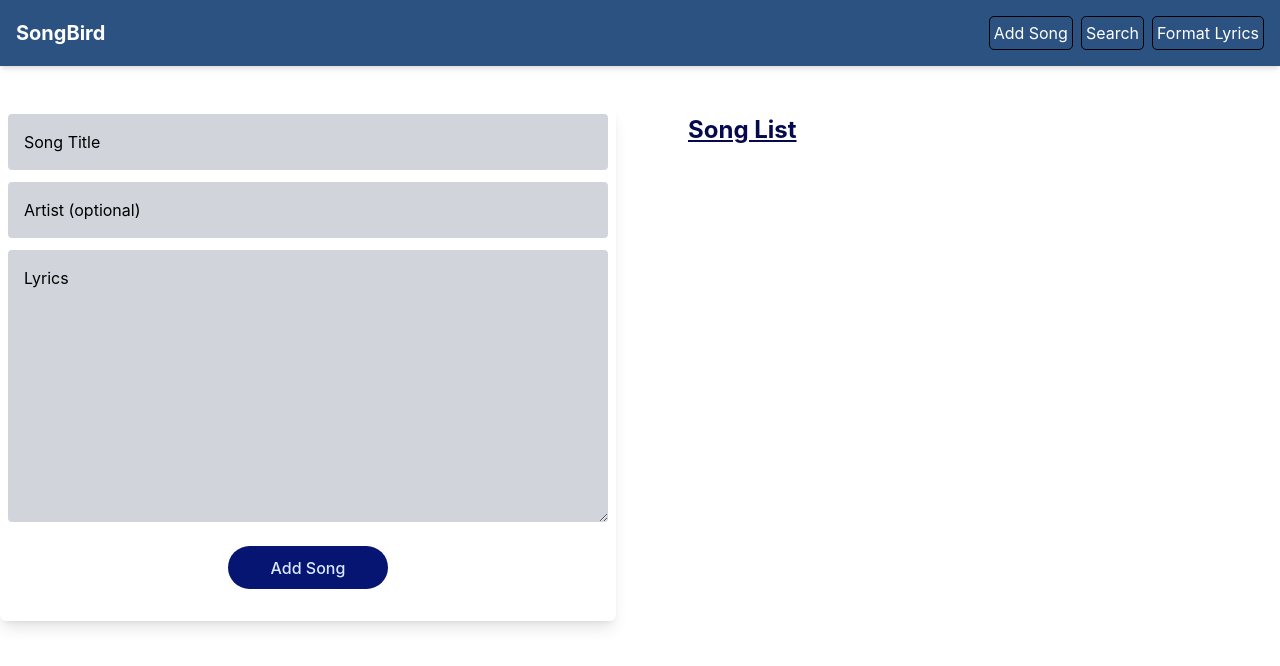
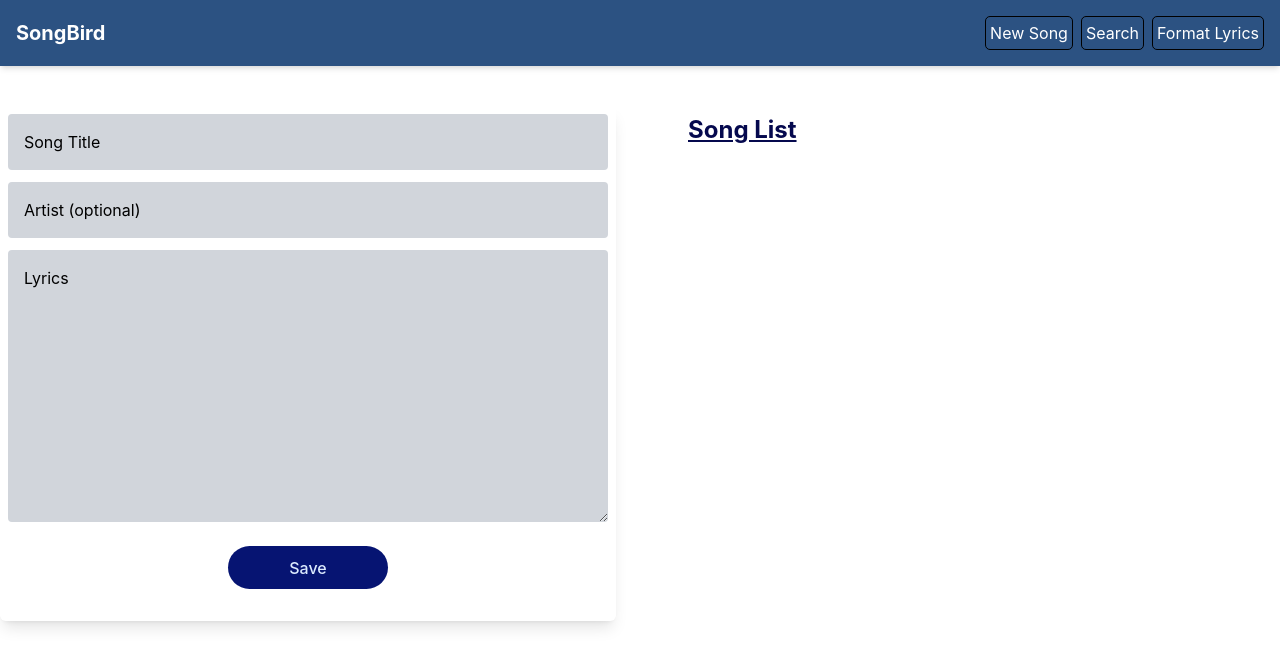
Before and after one commit to ifechiglory/songbird, a React (Vite) app: page / in a window 1280 px wide. Shown: the top 666 px of the page. Built offline with nearby package versions, Linux system fonts and the light colour scheme.

Commit message:
enhancements: changes to navbar

```diff
--- a/src/components/AddSongForm.jsx
+++ b/src/components/AddSongForm.jsx
@@ -8,7 +8,6 @@ const AddSongForm = ({ addSong }) => {
     addSong(song);
     setSong({ title: "", artist: "", lyrics: "" });
   };
-
 
   return (
     <>
@@ -45,7 +44,7 @@ const AddSongForm = ({ addSong }) => {
         type="submit"
         className="rounded-full w-40 text-blue-100 border-0 mx-auto my-6 hover:text-white"
       >
-        Add Song
+        Save
       </button>
     </form>
     </>
--- a/src/components/Header.jsx
+++ b/src/components/Header.jsx
@@ -8,7 +8,7 @@ function Header(){
         <h1 className="text-white">SongBird</h1>
 
         <nav className='flex justify-between items-center gap-2'>
-        <Link to="/">Add Song</Link>
+        <Link to="/">New Song</Link>
         <Link to="/search">Search</Link>
         <Link to="/format">Format Lyrics</Link>
       </nav>
--- a/src/components/Home.jsx
+++ b/src/components/Home.jsx
@@ -26,7 +26,7 @@ const SongList = ({ songs, setSongs }) => {
     <>
       <Header />
       <div className="py-6 w-full">
-        <div className="grid grid-cols-1 lg:grid-cols-2 gap-12">
+        <div className="grid grid-cols-1 lg:grid-cols-2 gap-12 w-full lg:fixed">
           <div className="w-full">
             <AddSongForm addSong={addSong} />
           </div>
```
